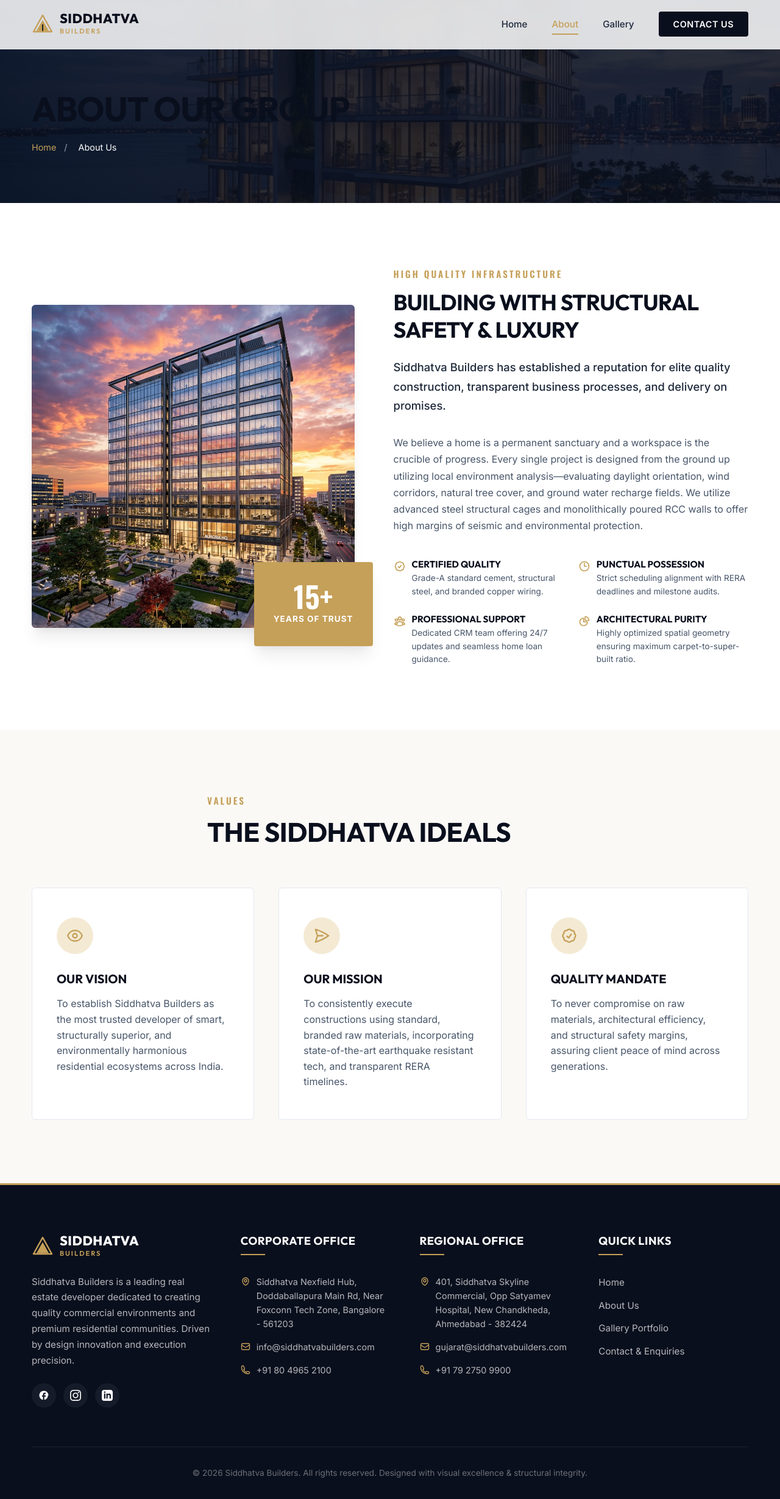
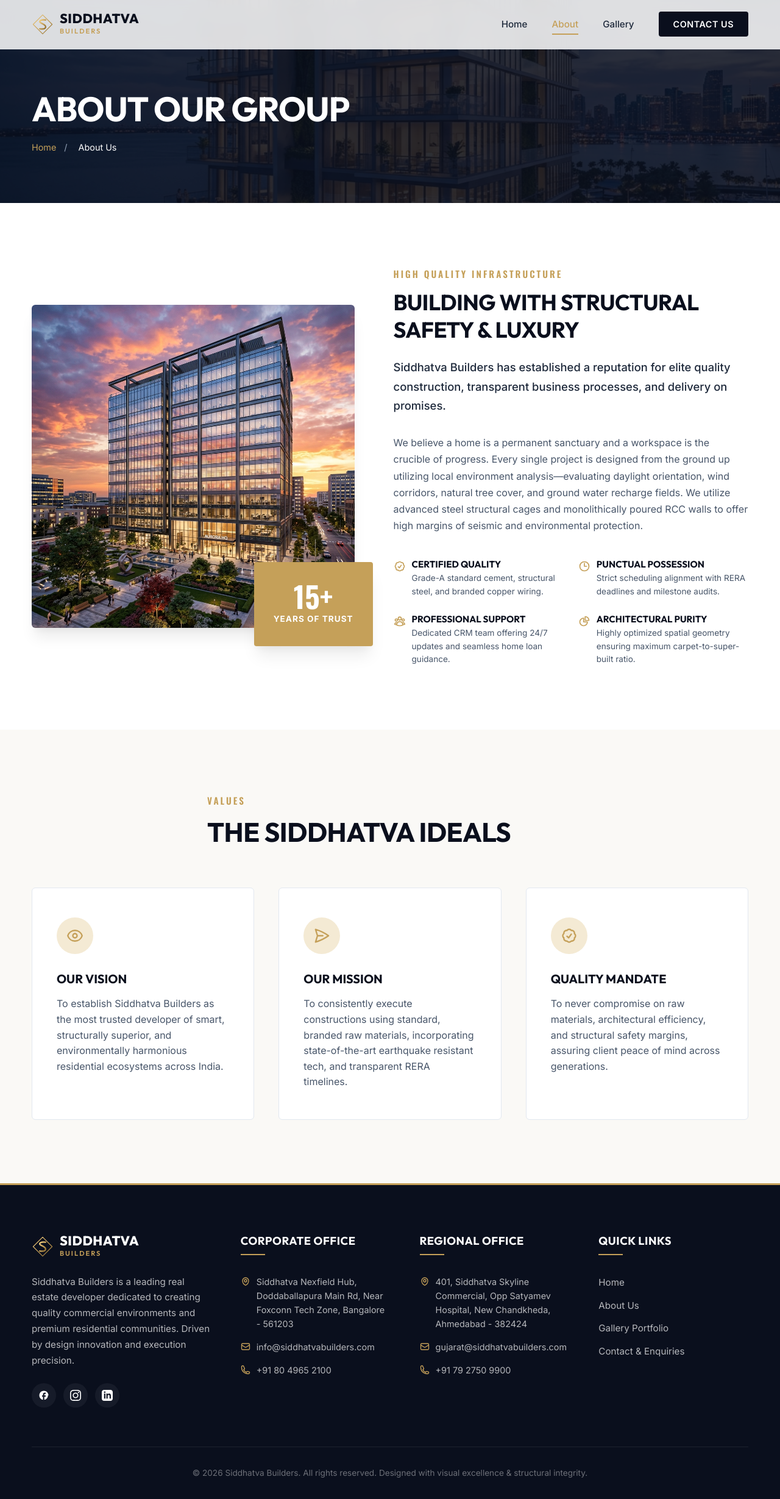
Before and after one commit to 25ai002-cmd/Siddhatva, a plain HTML site: page about.html in a window 1280 px wide. Shown: the whole page at 61% size. Drawn offline with nearby package versions, Linux system fonts and the light colour scheme.

Commit message:
Update logo to premium gold diamond S monogram and fix text visibility overrides

```diff
--- a/about.html
+++ b/about.html
@@ -28,10 +28,17 @@
             <div class="header-container">
                 <a href="index.html" class="logo" id="header-logo-link">
                     <svg viewBox="0 0 60 60" fill="none" xmlns="http://www.w3.org/2000/svg">
-                        <path d="M30 5L5 50H55L30 5Z" stroke="#C5A059" stroke-width="4" stroke-linejoin="round"/>
-                        <path d="M30 18L13 48H47L30 18Z" fill="#C5A059"/>
-                        <path d="M30 30V48" stroke="#0A0F1D" stroke-width="3"/>
-                    </svg>
+                    <defs>
+                        <linearGradient id="goldGrad" x1="0%" y1="0%" x2="100%" y2="100%">
+                            <stop offset="0%" stop-color="#F3D082"/>
+                            <stop offset="50%" stop-color="#C5A059"/>
+                            <stop offset="100%" stop-color="#8E6D2F"/>
+                        </linearGradient>
+                    </defs>
+                    <path d="M30 4L56 30L30 56L4 30L30 4Z" stroke="url(#goldGrad)" stroke-width="2" stroke-linejoin="round"/>
+                    <path d="M38 18C38 18 24 16 22 22C20 28 40 28 38 38C36 44 22 42 22 42" stroke="url(#goldGrad)" stroke-width="4" stroke-linecap="round" stroke-linejoin="round"/>
+                    <path d="M30 12V48" stroke="url(#goldGrad)" stroke-width="1" opacity="0.4"/>
+                </svg>
                     <div class="logo-text">
                         <span class="brand-title">Siddhatva</span>
                         <span class="brand-subtitle">Builders</span>
@@ -187,9 +194,17 @@
                     <div class="footer-widget">
                         <a href="index.html" class="logo" style="margin-bottom: 1.5rem;" id="footer-logo-link">
                             <svg viewBox="0 0 60 60" fill="none" xmlns="http://www.w3.org/2000/svg">
-                                <path d="M30 5L5 50H55L30 5Z" stroke="#C5A059" stroke-width="4" stroke-linejoin="round"/>
-                                <path d="M30 18L13 48H47L30 18Z" fill="#C5A059"/>
-                            </svg>
+                            <defs>
+                                <linearGradient id="goldGrad" x1="0%" y1="0%" x2="100%" y2="100%">
+                                    <stop offset="0%" stop-color="#F3D082"/>
+                                    <stop offset="50%" stop-color="#C5A059"/>
+                                    <stop offset="100%" stop-color="#8E6D2F"/>
+                                </linearGradient>
+                            </defs>
+                            <path d="M30 4L56 30L30 56L4 30L30 4Z" stroke="url(#goldGrad)" stroke-width="2" stroke-linejoin="round"/>
+                            <path d="M38 18C38 18 24 16 22 22C20 28 40 28 38 38C36 44 22 42 22 42" stroke="url(#goldGrad)" stroke-width="4" stroke-linecap="round" stroke-linejoin="round"/>
+                            <path d="M30 12V48" stroke="url(#goldGrad)" stroke-width="1" opacity="0.4"/>
+                </svg>
                             <div class="logo-text">
                                 <span class="brand-title" style="color: #fff;">Siddhatva</span>
                                 <span class="brand-subtitle">Builders</span>
--- a/css/style.css
+++ b/css/style.css
@@ -1629,3 +1629,16 @@ textarea.form-control {
         gap: 2.5rem;
     }
 }
+
+/* Specificity overrides for text overlay visibility on Dark Backgrounds */
+.slide-content h1,
+.slide-content h2,
+.cta-title,
+.page-title {
+    color: var(--color-white) !important;
+}
+
+.slide-desc,
+.cta-desc {
+    color: rgba(255, 255, 255, 0.9) !important;
+}
```
Also changed, not shown: contact.html (+22 -7 lines), gallery.html (+22 -7 lines), index.html (+22 -7 lines).
